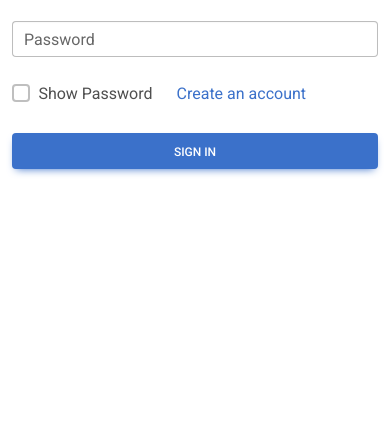
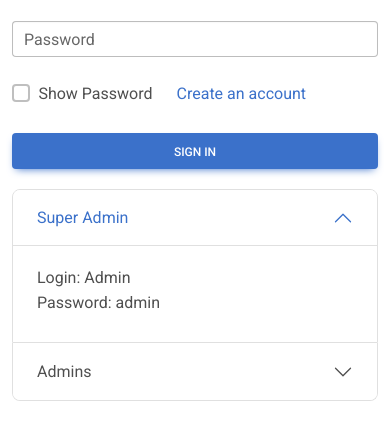
Before and after one commit to Jaykhun/to-do-app-vanilla-js, a plain HTML site: page index.html in a window 390 px wide. Shown: the part 128-568 px from the top of the page. Drawn offline with Linux system fonts and the light colour scheme.

Commit message:
added the roles  and accardion menu to sign in page

```diff
--- a/index.html
+++ b/index.html
@@ -54,6 +54,37 @@
           <button type="button" id="btn-submit" class="btn btn-primary btn-block">Sign in</button>
         </form>
       </div>
+
+      <div class="users">
+        <div class="users__body">
+          <div class="accordion" id="accordionExample">
+            <div class="accordion-item">
+              <h2 class="accordion-header" id="headingOne">
+                <button class="accordion-button" type="button" data-mdb-toggle="collapse" data-mdb-target="#collapseOne"
+                  aria-expanded="true" aria-controls="collapseOne">
+                  Super Admin
+                </button>
+              </h2>
+              <div id="collapseOne" class="accordion-collapse collapse show" aria-labelledby="headingOne"
+                data-mdb-parent="#accordionExample">
+                <div class="accordion-body" id="super-admin"></div>
+              </div>
+            </div>
+            <div class="accordion-item">
+              <h2 class="accordion-header" id="headingTwo">
+                <button class="accordion-button collapsed" type="button" data-mdb-toggle="collapse"
+                  data-mdb-target="#collapseTwo" aria-expanded="false" aria-controls="collapseTwo">
+                  Admins
+                </button>
+              </h2>
+              <div id="collapseTwo" class="accordion-collapse collapse" aria-labelledby="headingTwo"
+                data-mdb-parent="#accordionExample">
+                <div class="accordion-body" id="admin"></div>
+              </div>
+            </div>
+          </div>
+        </div>
+      </div>
     </div>
   </div>
 
--- a/js/admin.js
+++ b/js/admin.js
@@ -1,7 +1,7 @@
 import { users } from '../data/storageUsers.js'
 import { addClass } from './module/domUtils.js';
 import { showMessage, showState } from './module/stateUtils.js';
-import { getData, setData } from './module/storageUtils.js'
+import { getData, setData } from './module/storageUtils.js';
 import { cancelFormItemsValue, showPasswordValues, formValidate } from './module/formUtils.js';
 
 class Admin {
@@ -104,7 +104,7 @@ class Admin {
                     <li data-index ="${index}" data-name="${user.login}" class="users__item d-flex justify-content-between align-items-center mb-3 py-1">
                         <span class="user__name fw-normal text-capitalize fs-5 ${user.isAdmin ? 'text-warning' : ''}">${user.login}</span>
                         <div class="user__buttons">
-                        ${currentUser === 'admin'
+                        ${!user.isAdmin || currentUser === 'admin'
                             ? '<button data-action="delete" class="btn btn-danger btn-sm me-2">delete</button>'
                             : ''
                         }
@@ -177,19 +177,9 @@ class Admin {
     }
 
     saveChanges(index) {
-        const { changeSubmit, changeLogin, changePass, changeMakeAdmin, showUsers, userList, currentUser, users } = this
+        const { changeSubmit, changeLogin, changePass, changeMakeAdmin, showUsers, userList, users } = this
 
         const handleSave = () => {
-            const isLoginDifferent = currentUser.login === changeLogin.value.toLowerCase().trim()
-            const isPasswordDifferent = currentUser.password === changePass.value.toLowerCase().trim()
-            const isAdminDifferent = currentUser.isAdmin === changeMakeAdmin.checked
-
-            if (isLoginDifferent && isPasswordDifferent && isAdminDifferent) return showMessage('Nothing to change')
-
-            const isUserExist = users.some(user => user.login === changeLogin.value.toLowerCase().trim())
-
-            // if (isUserExist) return showMessage('This account already exists')
-
             const isFormValid = formValidate('_change-required')
 
             isFormValid
@@ -201,7 +191,7 @@ class Admin {
                     showUsers(userList),
                     showState('Successfully changed')
                 )
-                : showMessage('In each field must be at least four words')
+                : showState('In each field must be at least four words')
         }
 
         changeSubmit.addEventListener('click', () => handleSave())
--- a/js/auth.js
+++ b/js/auth.js
@@ -11,20 +11,54 @@ class Auth {
         this.checkUserInfo();
         this.redirectToRegister();
         this.showPassword()
+        this.showAdmins()
     }
 
     initElements() {
         this.login = document.querySelector('#login');
         this.password = document.querySelector('#password');
         this.submit = document.querySelector('#btn-submit');
-        this.showPasswordBtn = document.querySelector('#btn-showPassword')
-        this.redirectLink = document.querySelector('#redirectLink')
+        this.showPasswordBtn = document.querySelector('#btn-showPassword');
+        this.redirectLink = document.querySelector('#redirectLink');
+        //* accardion menu
+        this.superAdminBlock = document.querySelector('#super-admin');
+        this.adminBlock = document.querySelector('#admin');
     }
 
     initUsers(key, data) {
         if (!localStorage.key(key)) {
             setData(key, data)
         }
+    }
+
+    showAdmins() {
+        const { superAdminBlock, adminBlock } = this
+        const users = getData('users')
+
+        superAdminBlock.innerHTML = ''
+        adminBlock.innerHTML = ''
+
+        const userItem = (login, password) =>
+            `<div class="users__info mb-2">
+                <div class="login">Login: <span class="text-capitalize">${login}</span></div>
+                <div class="password">Password: <span>${password}</span></div>
+            </div>
+            `
+
+        users.forEach(user => {
+            if (user.login === 'admin') {
+                superAdminBlock.innerHTML +=
+                    userItem(user.login, user.password)
+            }
+
+            else if (user.isAdmin === true && user.login !== 'admin') {
+                adminBlock.innerHTML += userItem(user.login, user.password)
+            }
+
+            if (users.length < 2) {
+                adminBlock.innerHTML = 'There are no admin users'
+            }
+        })
     }
 
     showPassword() {
--- a/js/notes.js
+++ b/js/notes.js
@@ -1,4 +1,3 @@
-import { users } from "../data/storageUsers.js"
 import { addClass, createElement } from "./module/domUtils.js";
 import { redirectToPage } from "./module/stateUtils.js"
 import { clearData, getData } from "./module/storageUtils.js"
@@ -31,7 +30,6 @@ class Notes {
         this.myProfileBtn = document.querySelector('#myProfile')
         this.userMenu = document.querySelector('#permissons');
         // *
-
     }
 
     logout() {
--- a/scss/style.scss
+++ b/scss/style.scss
@@ -1 +1,19 @@
 @import "./general/ui";
+
+.users {
+    position: absolute;
+    left: 0;
+    width: 20%;
+}
+
+@media screen and (max-width: 1000px) {
+    .users {
+        display: block;
+        position: static;
+        width: 100%;
+        margin-top: 20px;
+        &__body {
+            width: 100%;
+        }
+    }
+}
```
Also changed, not shown: css/style.css.
